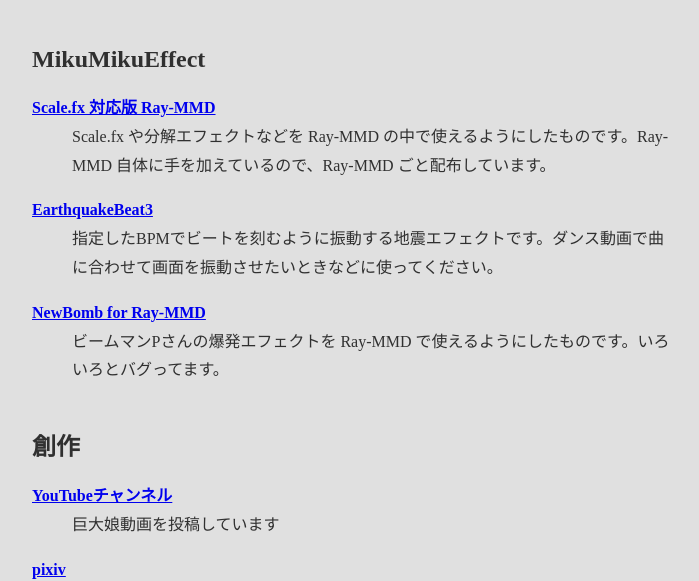
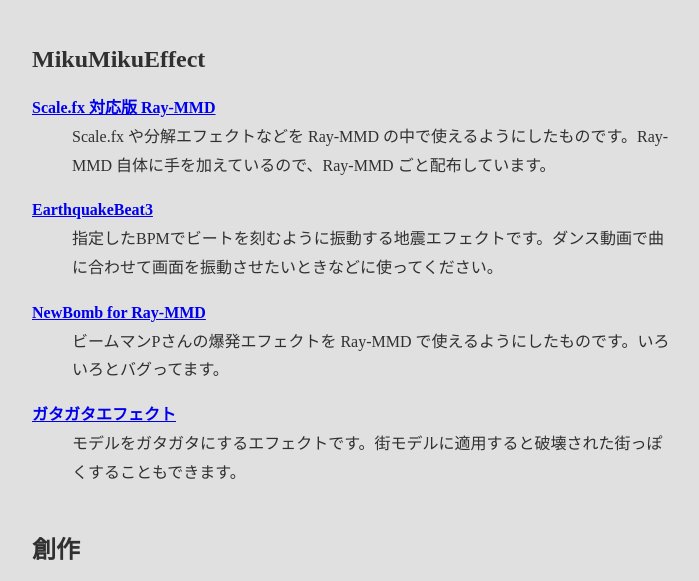
Before and after one commit to iori-komatsu/iori-komatsu.github.io, a plain HTML site: page index.html in a window 1280 px wide. Shown: the part 167-748 px from the top of the page, without its empty margins (288-987 px from the left). Drawn offline with Linux system fonts and the light colour scheme.

Commit message:
ガタガタエフェクト追加

```diff
--- a/index.html
+++ b/index.html
@@ -23,6 +23,9 @@
 
   <dt><a href="https://bowlroll.net/file/215473">NewBomb for Ray-MMD</a></dt>
   <dd>ビームマンPさんの爆発エフェクトを Ray-MMD で使えるようにしたものです。いろいろとバグってます。</dd>
+
+  <dt><a href="https://bowlroll.net/file/239982">ガタガタエフェクト</a></dt>
+  <dd>モデルをガタガタにするエフェクトです。街モデルに適用すると破壊された街っぽくすることもできます。</dd>
 </dl>
 
 <h2>創作</h2>
```
